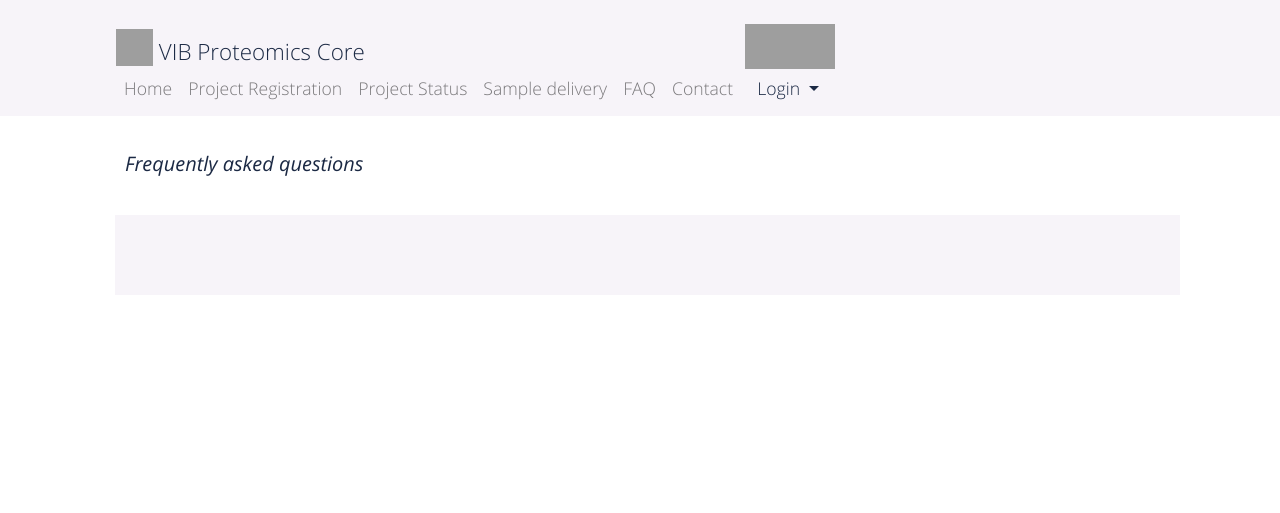
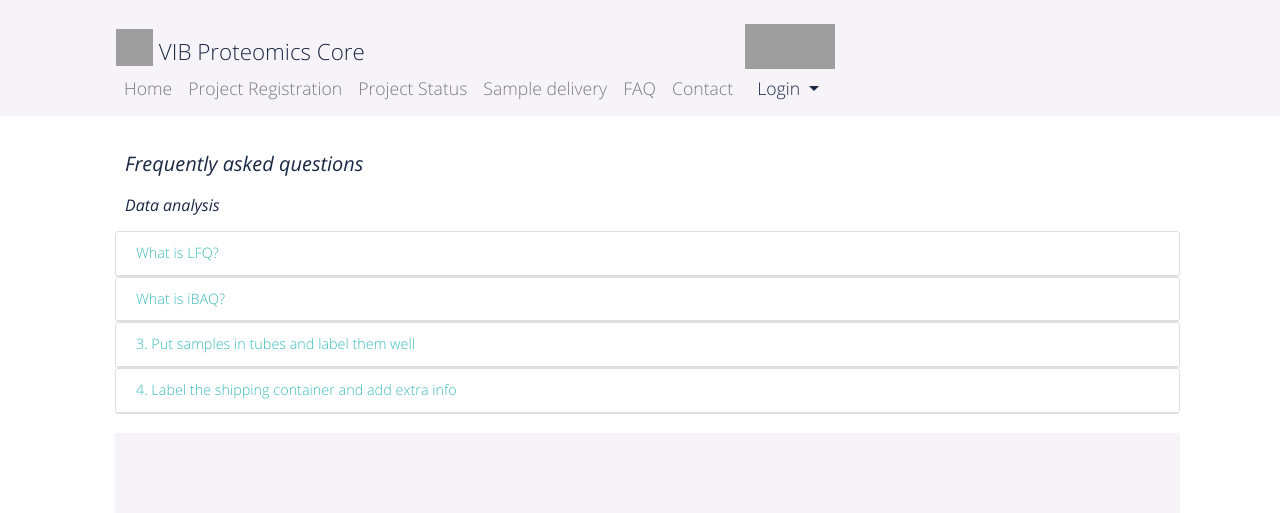
Before and after one commit to temaia/vibproteomicscore, a Django app: page /questions/ in a window 1280 px wide. Shown: the top 513 px of the page. Run offline with Django 3.2, Linux system fonts and the light colour scheme; some libraries are stand-ins or nearby versions; grey boxes are pictures that could not be loaded.

Commit message:
FAQ _testpage

```diff
--- a/templates/questions.html
+++ b/templates/questions.html
@@ -5,10 +5,78 @@
 {% block content2 %}
 <div class='container'>
 <div class="row">
-  <div class="col-12 ml-auto">
+	<!--<nav class="navbar navbar-expand-md navbar-light bg-grey ">-->
+  <div class='col-md-12 ml-12 '>
 
 
   <h5 class="frb">Frequently asked questions</h5>
+
+  <h6 class="frb"> Data analysis </h6>
+
+  <div class="container">
+      <div id="accordion">
+        <div class="card">
+          <div class="card-header">
+            <a class="card-link" data-toggle="collapse" href="#collapseOne">
+              What is LFQ?
+            </a>
+          </div>
+          <div id="collapseOne" class="collapse" data-parent="#accordion">
+            <div class="card-body">
+              <p class = "indent">
+                LFQ (LabelFree Quantification) intensity values are the normalized MS intensity across all samples. The normalization corrects for differences in total protein amounts between the samples. This makes it possible to compare the samples. The LFQ intensity values are the values that you should use for further analysis. </p>
+            </div>
+          </div>
+        </div>
+        <div class="card">
+          <div class="card-header">
+            <a class="collapsed card-link" data-toggle="collapse" href="#collapseTwo">
+              What is iBAQ?
+            </a>
+          </div>
+          <div id="collapseTwo" class="collapse" data-parent="#accordion">
+            <div class="card-body">
+              <p class="dubble-indent">
+                  The iBAQ ratio is the MS intensity corrected for the theoretical detectability of the protein. The higher the iBAQ ratio, the more abundant a protein is WITHIN a sample.</p>
+            </div>
+          </div>
+        </div>
+        <div class="card">
+          <div class="card-header">
+            <a class="collapsed card-link" data-toggle="collapse" href="#collapseThree">
+              3. Put samples in tubes and label them well
+            </a>
+          </div>
+          <div id="collapseThree" class="collapse" data-parent="#accordion">
+            <div class="card-body">
+             <p class = "indent">
+              <span class = "fond-weight-bold">Samples</span> should be delivered <span class = "fond-weight-bold">in tubes</span> (Eppendorf, 15 ml, 50 ml,...). Samples in plates will only be accepted when delivered in person and if they were not mixed/spilled during the delivery process.</p>
+              <p class = "indent">
+                <span class = "fond-weight-bold">Label</span> your samples well, preferably with short names on stickers. Also <span class = "fond-weight-bold">provide a list</span> of all samples to the VIB Proteomics Core.Place all samples in a <span class = "fond-weight-bold">sealable plastic (ziplock) bag or box</span> before putting them in the dry ice and shipping container.</p>
+            </div>
+          </div>
+        </div>
+        <div class="card">
+          <div class="card-header">
+            <a class="collapsed card-link" data-toggle="collapse" href="#collapseFour">
+              4. Label the shipping container and add extra info
+            </a>
+          </div>
+          <div id="collapseFour" class="collapse" data-parent="#accordion">
+            <div class="card-body">
+              <p class = "indent">
+                <span class = "fond-weight-bold">Label</span> the shipping container with:
+                <ul class = "ab">
+                  <li>The name of the lab</li>
+                  <li>The name of the person sending the samples</li>
+                  <li>the PRC number</li>
+                </ul>
+              </p>
+            </div>
+          </div>
+        </div>
+      </div>
+  </div>
 
   {% endblock %}
 
```
